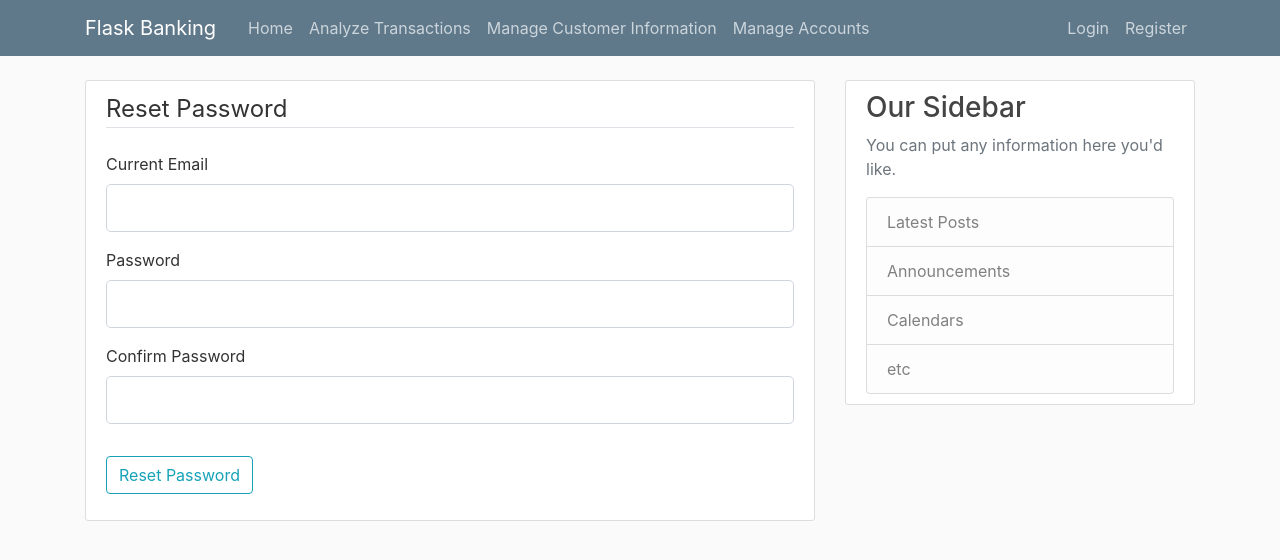
After one commit to dmerc12/BankingApp, a Flask app: template PythonAPI/API/templates/reset_token.html in a window 1280 px wide. The commit adds this page. Shown: the top 560 px of the page. Run offline with Flask 2, Linux system fonts and the light colour scheme; the template is opened without the code that fills it: values that come from a table or form of the project are taken from there, others are empty; parts of the project's set-up code (start-up, migrations or seed data) failed here and were passed over; some libraries are stand-ins or nearby versions.

Commit message:
more progress with new flask dynamic front end, reset password functionality complete but not tested

```diff
--- a/PythonAPI/API/__init__.py
+++ b/PythonAPI/API/__init__.py
@@ -1,5 +1,5 @@
 import os
-
+from flask_mail import Mail
 from flask_bcrypt import Bcrypt
 from flask import Flask
 from flask_login import LoginManager
@@ -9,6 +9,8 @@ bcrypt = Bcrypt()
 login_manager = LoginManager()
 login_manager.login_view = 'users.login'
 login_manager.login_message_category = 'info'
+mail = Mail()
+
 
 def create_app(config):
     app: Flask = Flask(__name__)
@@ -17,6 +19,7 @@ def create_app(config):
     app.config['SECRET_KEY'] = secret_key
     bcrypt.init_app(app)
     login_manager.init_app(app)
+    mail.init_app(app)
 
     from PythonAPI.API.accounts.routes import accounts
     from PythonAPI.API.customers.routes import users
--- a/PythonAPI/API/customers/forms.py
+++ b/PythonAPI/API/customers/forms.py
@@ -1,7 +1,12 @@
 from flask_wtf import FlaskForm
 from wtforms import StringField, SubmitField, PasswordField, BooleanField
-from wtforms.validators import DataRequired, Length, EqualTo, Email
+from wtforms.validators import DataRequired, Length, EqualTo, Email, ValidationError
 
+from PythonAPI.DAL.CustomerDAL.CustomerDALImplementation import CustomerDALImplementation
+from PythonAPI.SAL.CustomerSAL.CustomerSALImplementation import CustomerSALImplementation
+
+customer_dao = CustomerDALImplementation()
+customer_sao = CustomerSALImplementation(customer_dao)
 
 class RegistrationForm(FlaskForm):
     first_name = StringField('First Name', validators=[DataRequired(), Length(min=2)])
@@ -20,3 +25,19 @@ class LoginForm(FlaskForm):
     password = PasswordField('Password', validators=[DataRequired()])
     remember = BooleanField('Remember Me')
     submit = SubmitField('Login')
+
+class RequestResetForm(FlaskForm):
+    email = StringField('Email', validators=[DataRequired(), Email()])
+    submit = SubmitField('Request Password Reset')
+
+    @staticmethod
+    def validate_email(email):
+        user = customer_sao.service_get_customer_by_email(email)
+        if user is None:
+            raise ValidationError('There is no account with that email.')
+
+class ResetPasswordForm(FlaskForm):
+    email = StringField('Current Email', validators=[DataRequired(), Email()])
+    password = PasswordField('Password', validators=[DataRequired()])
+    confirm_password = PasswordField('Confirm Password', validators=[DataRequired(), EqualTo('password')])
+    submit = SubmitField('Reset Password')
--- a/PythonAPI/API/customers/routes.py
+++ b/PythonAPI/API/customers/routes.py
@@ -2,7 +2,8 @@
 from flask import Blueprint, render_template, redirect, url_for, flash, request
 from flask_login import current_user, login_user, logout_user
 from PythonAPI.API import bcrypt, login_manager
-from PythonAPI.API.customers.forms import LoginForm, RegistrationForm
+from PythonAPI.API.customers.forms import LoginForm, RegistrationForm, RequestResetForm, ResetPasswordForm
+from PythonAPI.API.customers.utils import send_reset_email
 from PythonAPI.DAL.CustomerDAL.CustomerDALImplementation import CustomerDALImplementation
 from PythonAPI.Entities.Customer import Customer
 from PythonAPI.SAL.CustomerSAL.CustomerSALImplementation import CustomerSALImplementation
@@ -57,3 +58,36 @@ def logout():
 @users.route("/manage/my/information")
 def manage_customer_information():
     return render_template("manage_customer_information.html", title="Customer Information")
+
+@users.route("/reset_password", methods=["GET", "POST"])
+def reset_request():
+    if current_user.is_authenticated:
+        return redirect(url_for('main.home'))
+    form = RequestResetForm()
+    if form.validate_on_submit():
+        email = form.email.data
+        user = customer_sao.service_get_customer_by_email(email)
+        send_reset_email(user.email)
+        flash("An email has been sent with instructions to reset your password.", "info")
+        return redirect(url_for('customers.login'))
+    return render_template("reset_request.html", title="Reset Password", form=form)
+
+@users.route("/reset_password/<token>", methods=["GET", "POST"])
+def reset_token(token):
+    if current_user.is_authenticated:
+        return redirect(url_for("main.home"))
+    user = Customer.verify_reset_token(token)
+    if user is None:
+        flash("That is an invalid or expired token", "warning")
+        return redirect(url_for("customers.reset_request"))
+    form = ResetPasswordForm()
+    if form.validate_on_submit():
+        hashed_password = bcrypt.generate_password_hash(form.password.data).decode('utf-8')
+        current_info = customer_sao.service_get_customer_by_email(form.email.data)
+        customer_sao.service_update_customer(Customer(current_info.customer_id, current_info.first_name,
+                                                      current_info.last_name, current_info.username, hashed_password,
+                                                      current_info.email,  current_info.phone_number,
+                                                      current_info.address))
+        flash("Your password has been updated! You are now able to log in", "success")
+        return redirect(url_for("customers.login"))
+    return render_template('reset_token.html', title='Reset Password', form=form)
--- /dev/null
+++ b/PythonAPI/API/templates/reset_token.html
@@ -0,0 +1,53 @@
+{% extends "layout.html" %}
+{% block content %}
+    <div class="content-section">
+        <form method="POST" action="">
+            {{ form.hidden_tag() }}
+            <fieldset class="form-group">
+                <legend class="border-bottom mb-4">Reset Password</legend>
+                <div class="form-group">
+                    {{ form.email.label(class="form-control-label") }}
+                    {% if form.email.errors %}
+                        {{ form.email(class="form-control form-control-lg is-invalid") }}
+                        <div class="invalid-feedback">
+                            {% for error in form.email.errors %}
+                                <span>{{ error }}</span>
+                            {% endfor %}
+                        </div>
+                    {% else %}
+                        {{ form.email(class="form-control form-control-lg") }}
+                    {% endif %}
+                </div>
+                <div class="form-group">
+                    {{ form.password.label(class="form-control-label") }}
+                    {% if form.password.errors %}
+                        {{ form.password(class="form-control form-control-lg is-invalid") }}
+                        <div class="invalid-feedback">
+                            {% for error in form.password.errors %}
+                                <span>{{ error }}</span>
+                            {% endfor %}
+                        </div>
+                    {% else %}
+                        {{ form.password(class="form-control form-control-lg") }}
+                    {% endif %}
+                </div>
+                <div class="form-group">
+                    {{ form.confirm_password.label(class="form-control-label") }}
+                    {% if form.confirm_password.errors %}
+                        {{ form.confirm_password(class="form-control form-control-lg is-invalid") }}
+                        <div class="invalid-feedback">
+                            {% for error in form.confirm_password.errors %}
+                                <span>{{ error }}</span>
+                            {% endfor %}
+                        </div>
+                    {% else %}
+                        {{ form.confirm_password(class="form-control form-control-lg") }}
+                    {% endif %}
+                </div>
+            </fieldset>
+            <div class="form-group">
+                {{ form.submit(class="btn btn-outline-info") }}
+            </div>
+        </form>
+    </div>
+{% endblock content %}
```
Also changed, not shown: PythonAPI/API/customers/utils.py (added, +13 -0 lines), PythonAPI/API/templates/login.html (+4 -4 lines), PythonAPI/API/templates/reset_request.html (added, +27 -0 lines), PythonAPI/Entities/Customer.py (+22 -0 lines).
